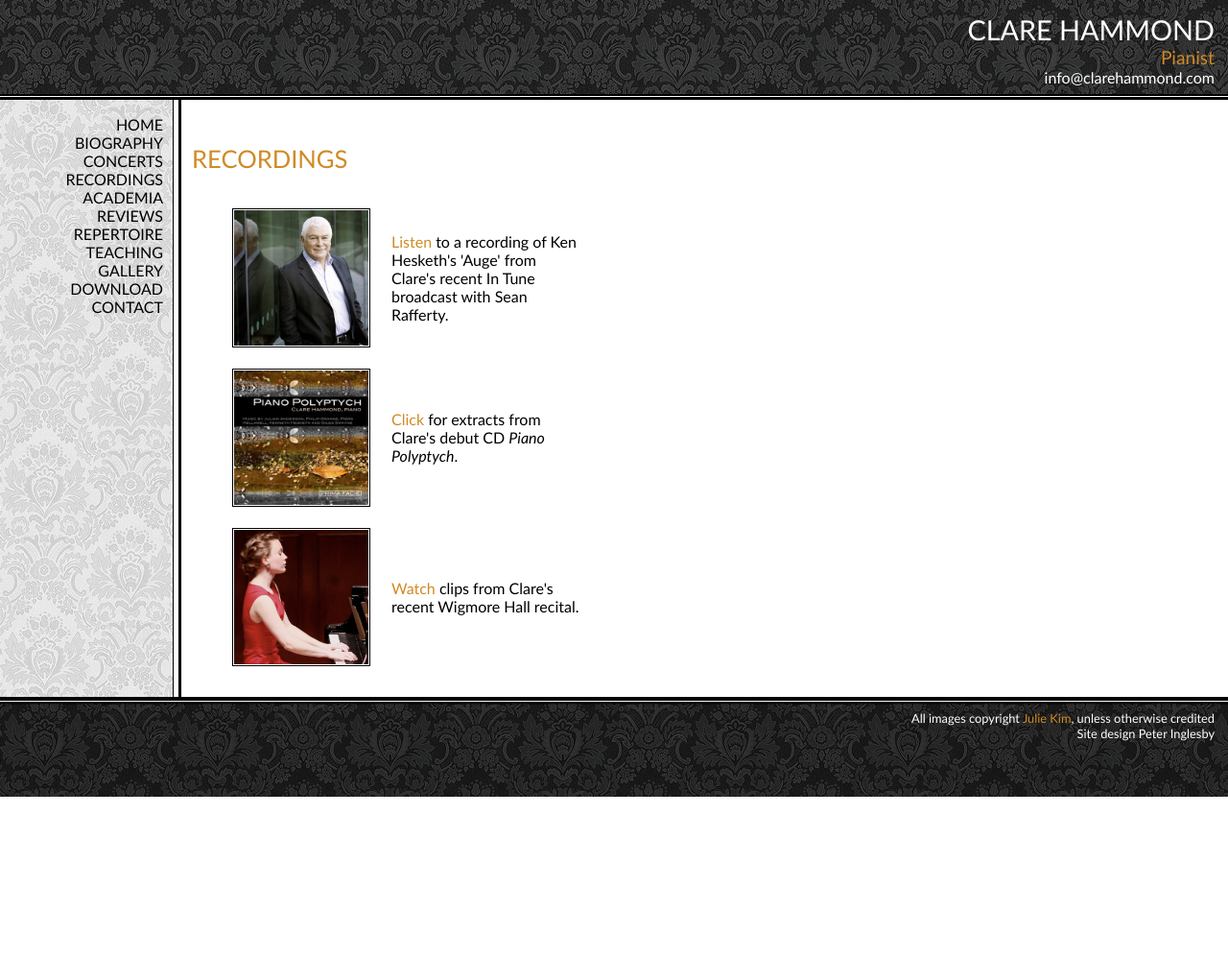
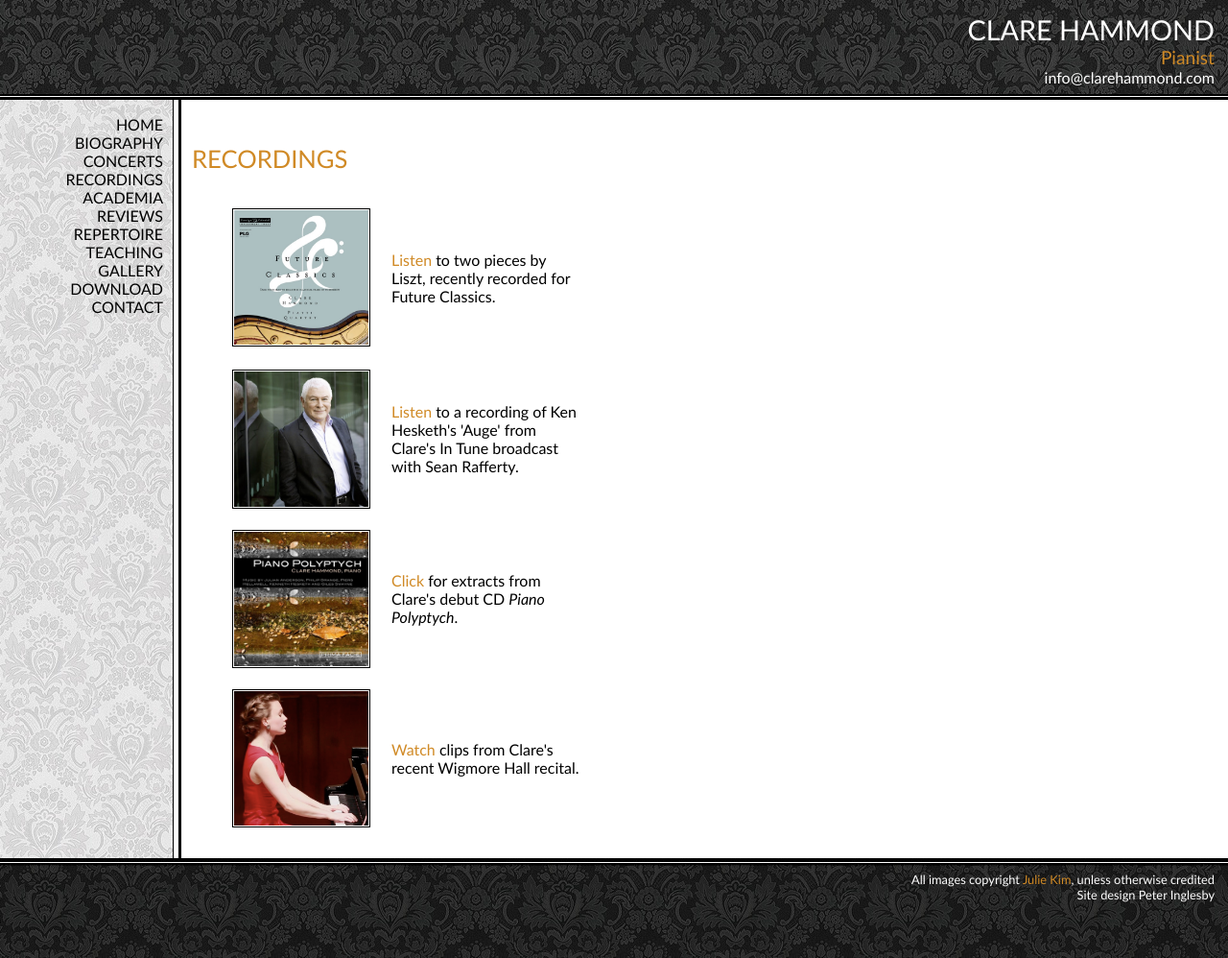
Before and after one commit to hammonc/clarehammond.com, a Jekyll site: the page built from recordings.html, in a window 1280 px wide. Shown: the whole page at 96% size. Built offline with Jekyll 4.4.1, drawn with Linux system fonts in a browser that asks for light colours; before the commit the page ends 900 px from its top, so only the background shows below that.

Commit message:
FCIT interview and bonus tracks added

```diff
--- a/index.html
+++ b/index.html
@@ -7,7 +7,8 @@ layout: with-header-and-footer
 </div>
 <div id="news">
   <h3 class="page-heading">RECENT NEWS</h3>
-<p>Clare's five-date <a href="http://www.fctr.co.uk/futureclassics/index.html"target="_blank">tour</a> with the Piatti String Quartet starts in February and will take them to the Queen's Hall in Edinburgh, St George's in Bristol and the Wigmore Hall in London. Read more <a href="resources/Flyer.jpg"target="_blank">here</a>.</p>
+<p>Clare's five-date <a href="http://www.fctr.co.uk/futureclassics/index.html"target="_blank">tour</a> with the Piatti String Quartet starts in February and will take them to the Queen's Hall in Edinburgh, St George's in Bristol and the Wigmore Hall in London. <a href="interview.html" class="popupwindow"
+    rel="height:750,width:550,scrollbars:1,status:1,resizable:0">Watch</a> an interview.</p>
 <p>An article on Clare's CD <em>Piano Polyptych</em> has just appeared in <em>Classical Music</em> magazine. Click <a href="resources/article.jpg" target="_blank">here</a> to download.</p>
 <p><em>Piano Polyptych</em>, Clare's debut CD, is now available from <a href="http://www.amazon.co.uk/Piano-Polyptych-Julian-Anderson-Hellawell/dp/B006JFZU3W" target="_blank">Amazon</a>, <a href="http://hmv.com/hmvweb/displayProductDetails.do?sku=321875" target="_blank">HMV</a>, and the iTunes store, including works by Julian Anderson, Philip Grange, Piers Hellawell, Kenneth Hesketh and Giles Swayne.</p>
   <p>Listen to Clare's recent 'In Tune' radio broadcast <a href="http://www.clarehammond.com/in-tune.html" target="_blank">here</a>.</p>
--- a/piano-polyptych.html
+++ b/piano-polyptych.html
@@ -3,7 +3,7 @@ layout: recording-popout
 ---
 
 <div id="piano-polyptych">
-  <p>Clare's debut CD, <em>Piano Polyptych</em>, has just been released by Prima Facie Records and is available for sale  <a href="http://www.primafacie.ascrecords.com/index.html" target="_blank">online</a>.  Tracks include:</p>
+  <p>Clare's debut CD, <em>Piano Polyptych</em>, has just been released by Prima Facie Records and is available for sale  <a href="http://www.amazon.co.uk/Piano-Polyptych-Julian-Anderson-Hellawell/dp/B006JFZU3W" target="_blank">online</a>.  Tracks include:</p>
   <ul>
     <li>Julian Anderson - <em>Etudes Nos. 1-3</em></li>
     <li>Philip Grange - <em>Piano Polyptych</em></li>
--- a/recordings.html
+++ b/recordings.html
@@ -6,12 +6,21 @@ layout: no-image
 
 <table id="recording-links">
   <tr>
+    <td><a href="future-classics.html" class="popupwindow"
+    rel="height:450,width:500,scrollbars:1,status:1,resizable:0"><img src="resources/future-classics.jpg"
+    class="recording-link-img" /></a></td>
+    <td width="200"><a href="future-classics.html" class="popupwindow"
+    rel="height:450,width:450,scrollbars:1,status:1,resizable:0">Listen</a>
+    to two pieces by Liszt, recently recorded for Future Classics.</td>
+  </tr>
+<table id="recording-links">
+  <tr>
     <td><a href="in-tune.html" class="popupwindow"
     rel="height:450,width:450,scrollbars:1,status:1,resizable:0"><img src="resources/in-tune.jpg"
     class="recording-link-img" /></a></td>
     <td width="200"><a href="in-tune.html" class="popupwindow"
     rel="height:450,width:450,scrollbars:1,status:1,resizable:0">Listen</a>
-    to a recording of Ken Hesketh's 'Auge' from Clare's recent In Tune broadcast with Sean Rafferty.</td>
+    to a recording of Ken Hesketh's 'Auge' from Clare's In Tune broadcast with Sean Rafferty.</td>
   </tr>
   <tr>
     <td><a href="piano-polyptych.html" class="popupwindow"
--- a/resources/clare.css
+++ b/resources/clare.css
@@ -363,6 +363,16 @@ td {
     padding: 25px;
 }
 
+#future-classics {
+    width: 500px;
+    padding: 25px;
+}
+
+#interview {
+    width: 500px;
+    padding: 25px;
+}
+
 #splashes-info {
     width: 540px;
 }
```
Also changed, not shown: future-classics.html (added, +28 -0 lines), interview.html (added, +11 -0 lines), resources/future-classics.jpg (added), resources/interview-hover.jpg (added), resources/interview.jpg (added), 4 other files.
